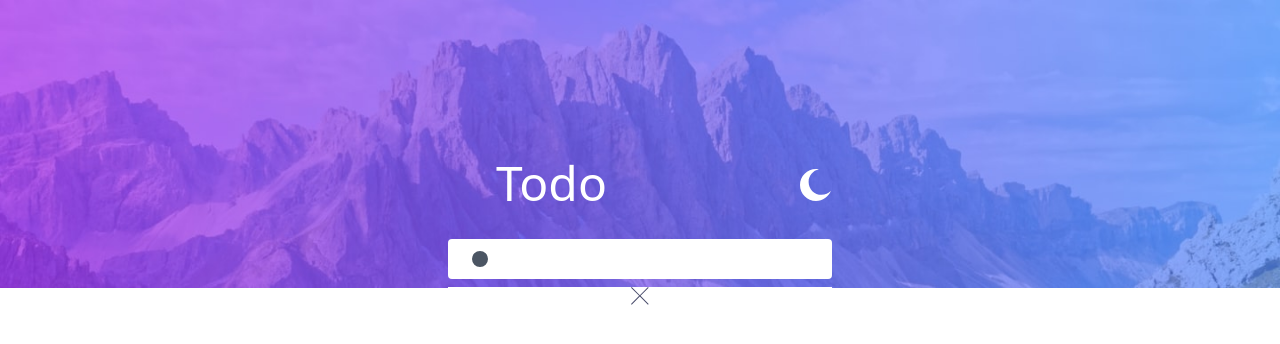
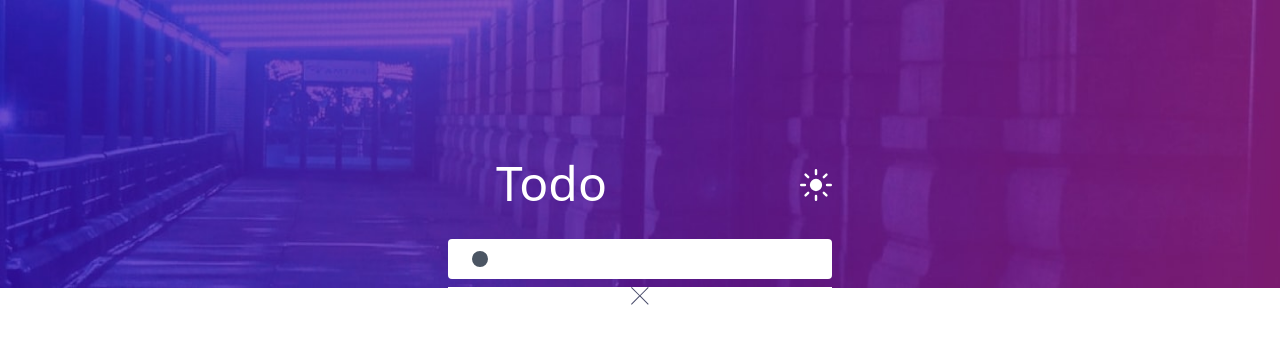
Before and after one commit to akareagwom/todolist, a website: page public/index.html in a window 1280 px wide. Both pictures are taken after a click on the picture 816 px from the left and 185 px from the top of the page. Drawn offline with Linux system fonts and the light colour scheme.

Commit message:
first dark mode

```diff
--- a/public/index.html
+++ b/public/index.html
@@ -17,11 +17,11 @@
 <body>
     <div class="sm:w-full ">
       <div class="relative">
-        <img class=" h-72" src="./images/bg-desktop-light.jpg" alt="">
+        <img id="mainImage" class=" h-72" src="./images/bg-desktop-light.jpg" alt="">
         <div class="absolute  sm:text-2xl top-3/4 left-1/2 -translate-x-1/2 -translate-y-1/2">
           <div class="flex justify-between w-36 sm:flex sm:justify-between sm:w-96 items-baseline mb-8">
             <h1 class=" text-2xl sm:text-5xl mt-8 sm:ml-12  text-white ">Todo</h1>
-            <img class="h-4 sm:h-8  items-baseline" src="../images/icon-moon.svg" alt="" srcset="">
+            <img id="toggleDark" class="h-4 sm:h-8  items-baseline" src="./images/icon-moon.svg" alt="" srcset="">
           </div>
 
           <div class="sm:w-36 text-center justify-center relative flex items-center mx-auto">
--- a/public/script.js
+++ b/public/script.js
@@ -2,6 +2,16 @@ var input = document.getElementById("field");
 var check = document.getElementById("enter");
 var ul = document.querySelector("ul");
 var clear = document.getElementById("clear");
+var toggle = document.getElementById("toggleDark");
+var body = document.querySelector('body');
+
+
+toggle.addEventListener('click', function(){
+    document.getElementById('mainImage').src = "images/bg-desktop-dark.jpg";
+    document.getElementById("toggleDark").src = "images/icon-sun.svg"
+    // this.classList.toggle('url(./images/icon-sun.svg)')
+
+})
 
 check.addEventListener("click",function(){
 
```
